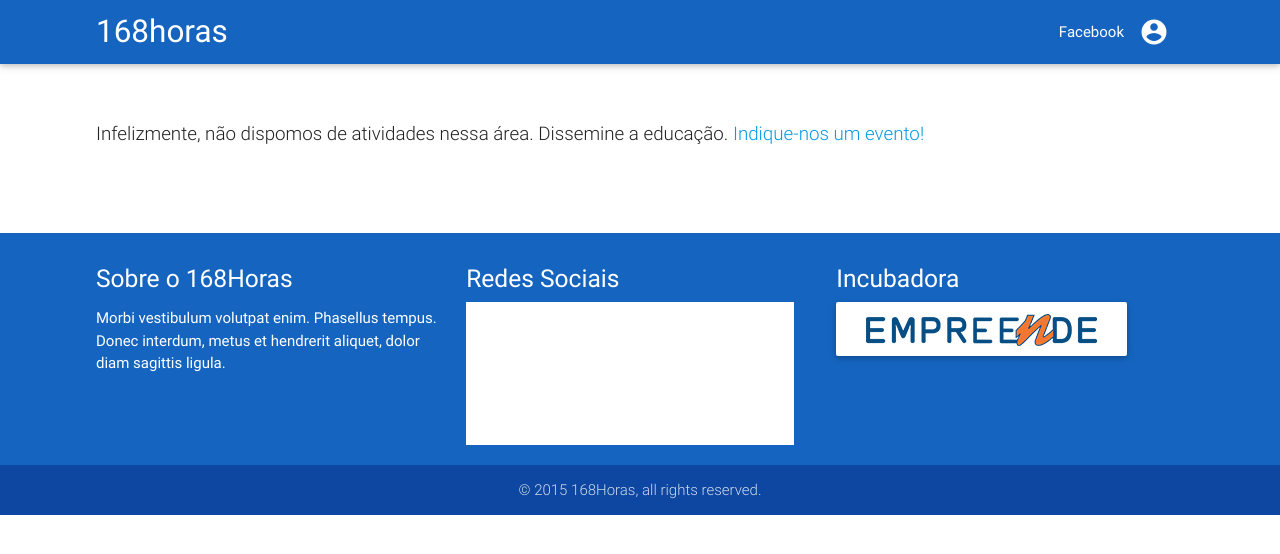
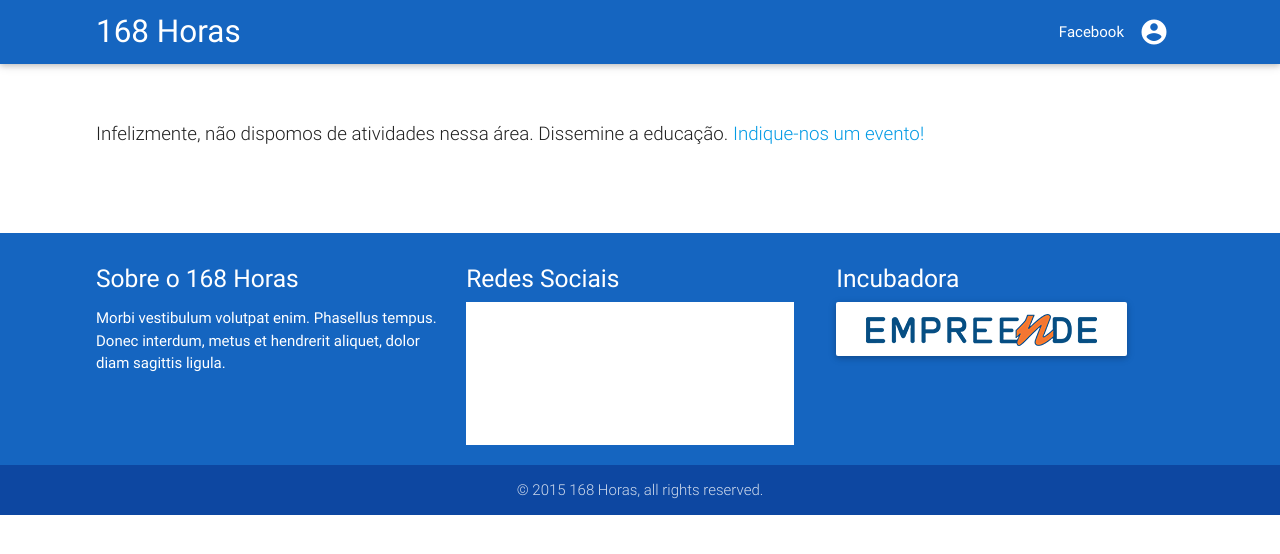
Before and after one commit to luanfonceca/168horas, a Django app: template category/templates/category/detail.html in a window 1280 px wide. Shown: the top 554 px of the page. Run offline with Django 3.2, Linux system fonts and the light colour scheme; the template is opened without the code that fills it: values that come from a table or form of the project are taken from there, others are empty; data comes from the database, SQL or seed files in the repository; parts of the project's set-up code (start-up, migrations or seed data) failed here and were passed over; some libraries are stand-ins or nearby versions.

Commit message:
Its 168 Horas not anything else

```diff
--- a/core/templates/base.html
+++ b/core/templates/base.html
@@ -10,8 +10,8 @@
   <head>
     <meta charset="utf-8">
     <meta http-equiv="X-UA-Compatible" content="IE=edge">
-    <title>{{ page_title|default:_('Index') }} - 168horas</title>
-    <meta name="title" content="168horas" />
+    <title>{{ page_title|default:_('Index') }} - 168 Horas</title>
+    <meta name="title" content="168 Horas" />
     <meta name="viewport" content="width=device-width, initial-scale=1,user-scalable=no">
     <link rel="shortcut icon" href="{% static 'img/favicon.ico' %}">
     <meta property="og:image" content="{% static 'img/favicon.ico' %}" />
@@ -31,7 +31,7 @@
   <body>
     <nav class="blue darken-3" role="navigation">
       <div class="nav-wrapper container">
-        <a id="logo-container" href="{% url 'index' %}" class="brand-logo">168horas</a>
+        <a id="logo-container" href="{% url 'index' %}" class="brand-logo">168 Horas</a>
         <ul class="right hide-on-med-and-down">
           <li>
             {% if request.user.is_authenticated %}
@@ -87,7 +87,7 @@
       <div class="container">
         <div class="row">
           <div class="col l4 s6">
-            <h5 class="white-text">Sobre o 168Horas</h5>
+            <h5 class="white-text">Sobre o 168 Horas</h5>
             <p class="white-text">
               Morbi vestibulum volutpat enim. Phasellus tempus. Donec interdum, metus et hendrerit aliquet, dolor diam sagittis ligula.
             </p>
@@ -108,7 +108,7 @@
       </div>
       <div class="footer-copyright blue darken-4">
         <div class="container center-align">
-          © {% now 'Y' %} 168Horas, all rights reserved.
+          © {% now 'Y' %} 168 Horas, all rights reserved.
         </div>
       </div>
     </footer>
--- a/core/templates/index.html
+++ b/core/templates/index.html
@@ -88,7 +88,7 @@
           <div class="icon-block">
             <h2 class="center blue-text text-darken-3"><i class="material-icons">today</i></h2>
             <h5 class="center">Quando</h5>
-            <p class="light">Conecte-se no 168 horas  em qualquer momento do seu dia para aprender algo novo e complementar sua formação.</p>
+            <p class="light">Conecte-se no 168 Horas  em qualquer momento do seu dia para aprender algo novo e complementar sua formação.</p>
           </div>
         </div>
 
```
